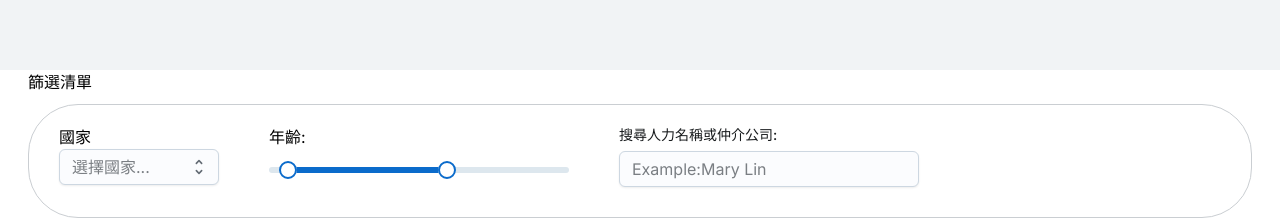
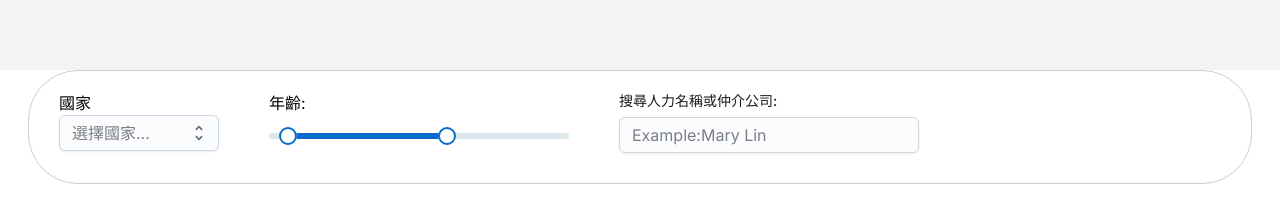
Before and after one commit to wholegend1/goodlee_website, a Next.js app: page / in a window 1280 px wide. Shown: the part 330-549 px from the top of the page. Built offline with nearby package versions, Linux system fonts and the light colour scheme.

Commit message:
[fix]css

```diff
--- a/src/components/Filter/FilterList.tsx
+++ b/src/components/Filter/FilterList.tsx
@@ -8,7 +8,6 @@ import SearchBox from "./SearchBox";
 export default function FilterList() {
   return (
     <Box className={styles.filterWrapper}>
-      <div className={styles.title}>篩選清單</div>
       <div className={styles.filterBox}>
         <Selection />
         <Slider />
--- a/src/components/Footer/Footer.tsx
+++ b/src/components/Footer/Footer.tsx
@@ -7,7 +7,7 @@ export default function Footer() {
       component="footer"
       aria-label="footer"
       sx={{ flexGrow: 1 }}
-      className="footer bg-slate-100"
+      className="footer bg-slate-100 p-4 text-center"
     >
       Copyright © 2023 GoodLee. All rights reserved.
     </Box>
```
